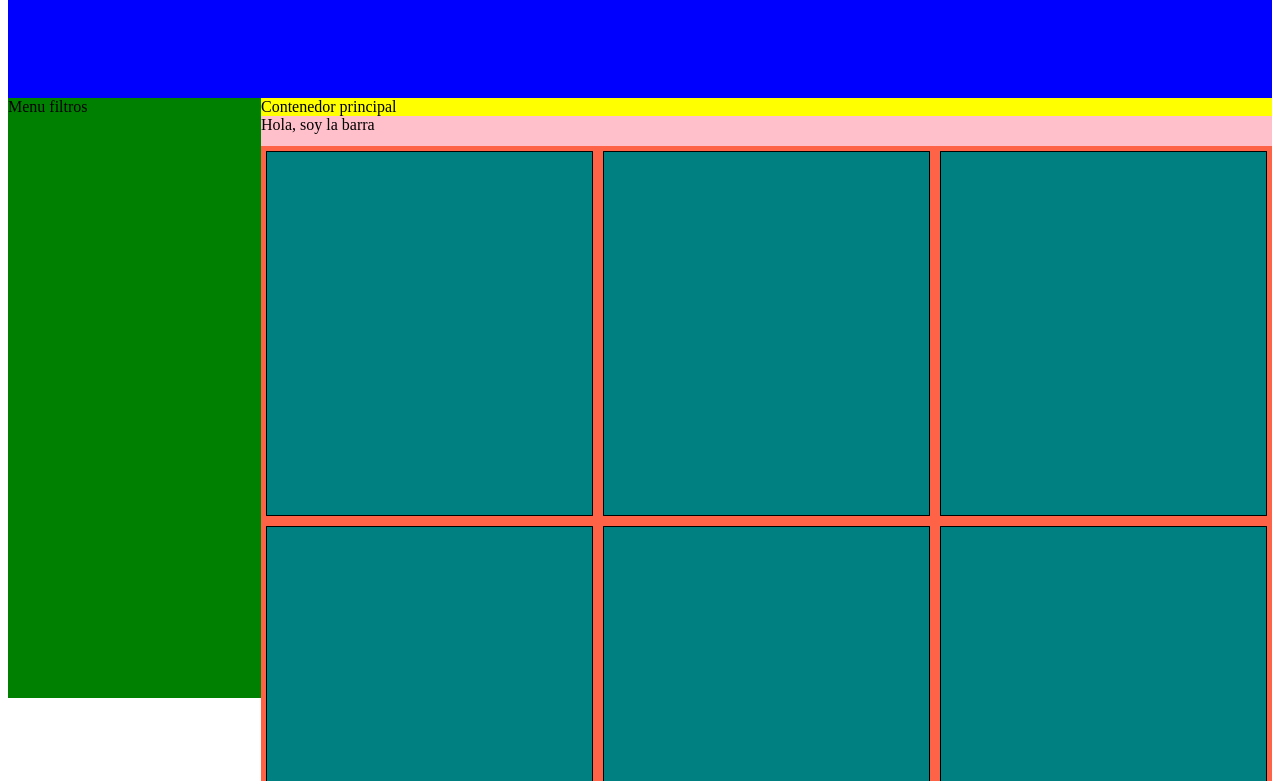
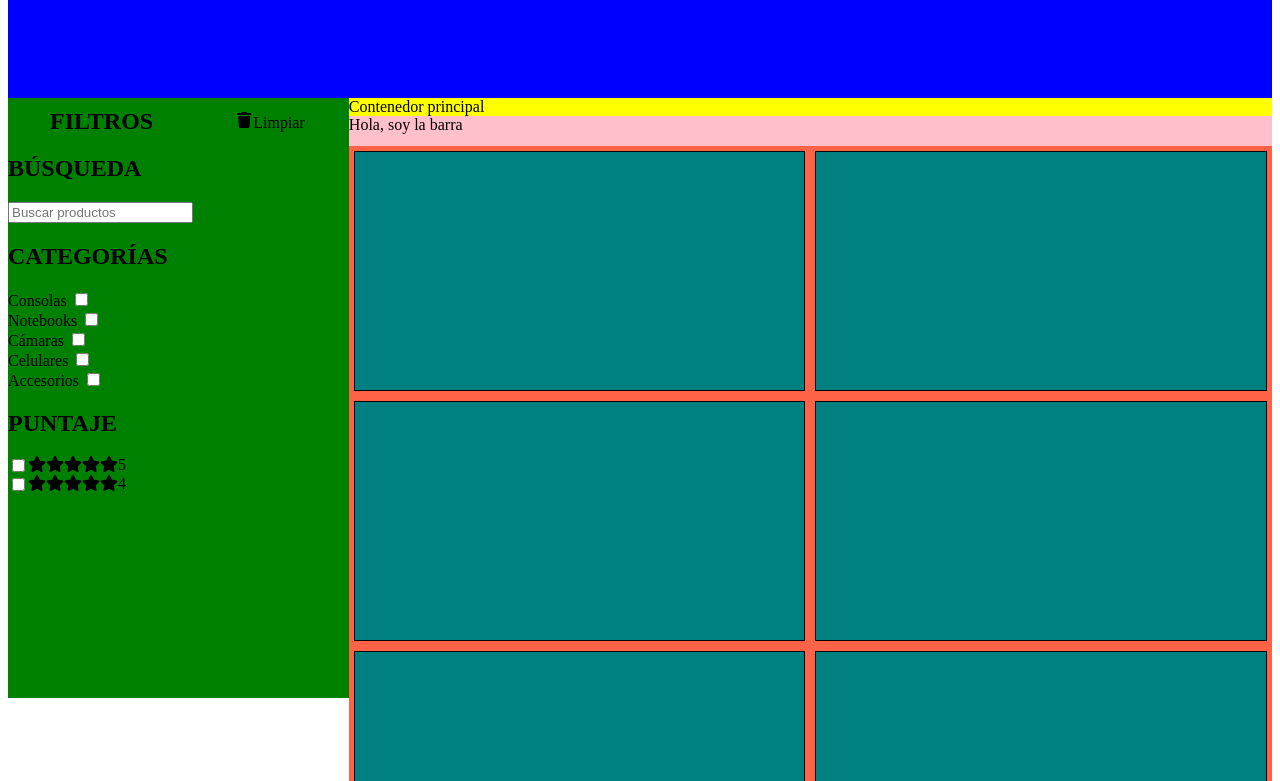
Before and after one commit to lauraoviedosocias/Ada-Shop, a plain HTML site: page index.html in a window 1280 px wide. Shown: the part 280-1061 px from the top of the page. Drawn offline with Linux system fonts and the light colour scheme.

Commit message:
Agregué menú filtros

```diff
--- a/index.html
+++ b/index.html
@@ -5,6 +5,7 @@
     <meta name="viewport" content="width=device-width, initial-scale=1.0">
     <title>ADA Shop</title>
     <link rel="stylesheet" href="style.css">
+    <link rel="stylesheet" href="https://cdnjs.cloudflare.com/ajax/libs/font-awesome/5.13.0/css/all.min.css">
 </head>
 <body>
 
@@ -15,12 +16,94 @@
     </nav>
 
     <header>
-<div class="titulo">Electrónica</div>
+<div class="titulo">
+    |   <h1>Electrónica</h1>
+</div>
     </header>
 
-    <section class="contenedor-seccion">
+<section class="contenedor-seccion">
 
-        <aside class="menu-filtros">Menu filtros</aside>
+    <aside class="filtros">
+
+        <div class="contenedor-filtros">
+            <h2 class="titulo-filtros">FILTROS</h2>
+            <div class="contenedor-limpiar">
+                <i class="fa fa-trash" aria-hidden="true"></i>
+                <p class="limpiar">Limpiar</p>
+            </div>
+
+        </div>
+
+        <div class="contenedor-busqueda">
+            <h2 class="titulo-busqueda">BÚSQUEDA</h2>
+            <label for="busqueda">
+            <input type="text" id="busqueda" name="search" placeholder="Buscar productos" />
+            </label>
+        </div>
+
+        <div class="contenedor-categorias">
+            <h2 class="titulo-categorias">CATEGORÍAS</h2>
+            <label for="consolas">Consolas
+                <input type="checkbox" id="consolas" name="categories" value="consolas"/>
+            </label>
+            <label for="notebooks">Notebooks
+                <input type="checkbox" id="notebooks" name="categories" value="notebooks"/>
+            </label>
+            <label for="camaras">Cámaras
+                <input type="checkbox" id="camaras" name="categories" value="camaras"/>
+            </label>
+            <label for="celulares">Celulares
+                <input type="checkbox" id="celulares" name="categories" value="celulares"/>
+            </label>
+            <label for="accesorios">Accesorios
+                <input type="checkbox" id="accesorios" name="categories" value="accesorios"/>
+            </label>
+        </div>
+
+        <div class="contenedor-puntajes">
+            <h2 class="titulo-puntajes">PUNTAJE</h2>
+            <label for="puntajes">
+                <div class="contenedor-opciones">
+                    <div class="contenedor-opciones">
+                    <input type="checkbox" id="puntajes" name="puntajes" value="5"/>
+                    <i class="fa fa-star"></i>
+                    <i class="fa fa-star"></i>
+                    <i class="fa fa-star"></i>
+                    <i class="fa fa-star"></i>
+                    <i class="fa fa-star"></i></div>
+                    <p class="valor">5</p>
+                </div>
+
+            <label for="puntajes">
+                <div class="contenedor-opciones">
+                    <div class="contenedor-opciones">
+                    <input type="checkbox" id="puntajes" name="puntajes" value="5"/>
+                    <i class="fa fa-star"></i>
+                    <i class="fa fa-star"></i>
+                    <i class="fa fa-star"></i>
+                    <i class="fa fa-star"></i>
+                    <i class="fas fa-star"></i></div>
+                    <p class="valor">4</p>
+                </div>
+
+            </label>
+
+
+
+
+        </div>
+
+
+
+
+
+
+
+
+
+
+
+        </aside>
 
 
         <main class="contenedor-productos">Contenedor principal
--- a/style.css
+++ b/style.css
@@ -31,11 +31,39 @@ header {
 
 }
 /* FILTROS */
-.menu-filtros {
+.filtros {
     background-color: green;
     height: 600px;
     flex-grow: 1;
 }
+.contenedor-filtros {
+    display: flex;
+    justify-content: space-around;
+    margin-top: 10px;
+}
+.titulo-filtros {
+    margin: 0;
+}
+.contenedor-limpiar {
+    display: flex;
+    margin-top: 4px;
+
+}
+.limpiar {
+    margin: 2px;
+}
+.contenedor-categorias {
+    display: flex;
+    flex-direction: column;
+}
+.contenedor-opciones {
+    display: flex;
+
+}
+.valor {
+    margin: 0;
+}
+
 /* PRODUCTOS */
 .contenedor-productos {
     background-color: yellow;
```
